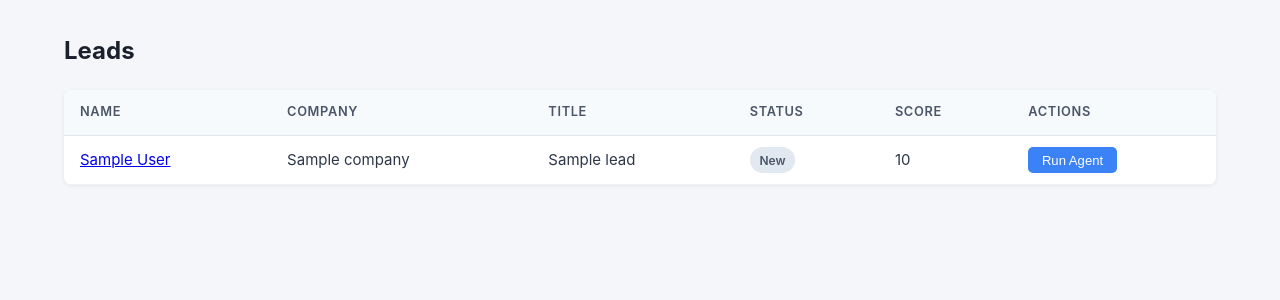
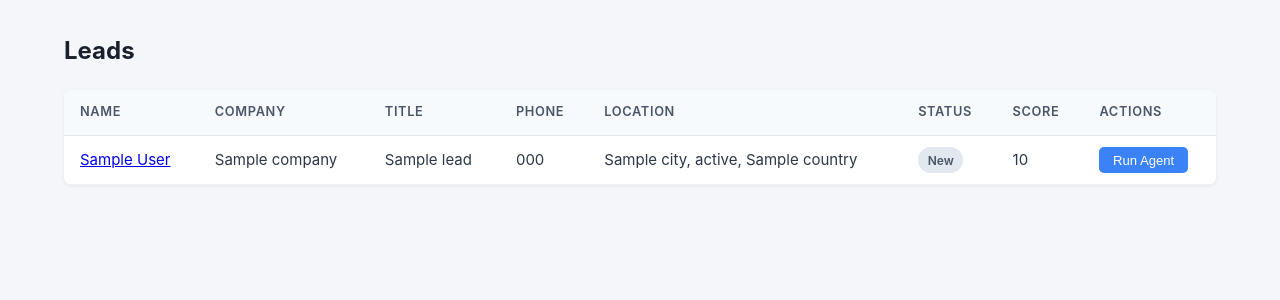
Before and after one commit to jmulvany127/GTM_AI_Automation, a FastAPI app: template templates/leads.html in a window 1280 px wide. Shown: the part 52-352 px from the top of the page. Run offline with FastAPI, Linux system fonts and the light colour scheme; the template is opened without the code that fills it: most values are stand-ins (such as "Sample title", 1, 10 or a date in 2020); parts of the project's set-up code (start-up, migrations or seed data) failed here and were passed over.

Commit message:
feat: add phone, city, state, country to dashboard leads list and detail page

```diff
--- a/templates/leads.html
+++ b/templates/leads.html
@@ -14,6 +14,8 @@
         <th>Name</th>
         <th>Company</th>
         <th>Title</th>
+        <th>Phone</th>
+        <th>Location</th>
         <th>Status</th>
         <th>Score</th>
         <th>Actions</th>
@@ -29,6 +31,11 @@
         </td>
         <td>{{ item.lead.company or "—" }}</td>
         <td>{{ item.lead.job_title or "—" }}</td>
+        <td>{{ item.lead.phone or "—" }}</td>
+        <td>
+          {%- set parts = [item.lead.city, item.lead.state, item.lead.country] | select | list -%}
+          {{ parts | join(", ") if parts else "—" }}
+        </td>
         <td>
           <span class="badge badge-{{ item.lead.status }}">{{ item.lead.status }}</span>
         </td>
@@ -45,7 +52,7 @@
       </tr>
       {% else %}
       <tr>
-        <td colspan="6" style="text-align:center; color:#a0aec0; padding:2rem;">
+        <td colspan="8" style="text-align:center; color:#a0aec0; padding:2rem;">
           No leads found. Add one via the API.
         </td>
       </tr>
```
Also changed, not shown: templates/lead_detail.html (+12 -0 lines).
